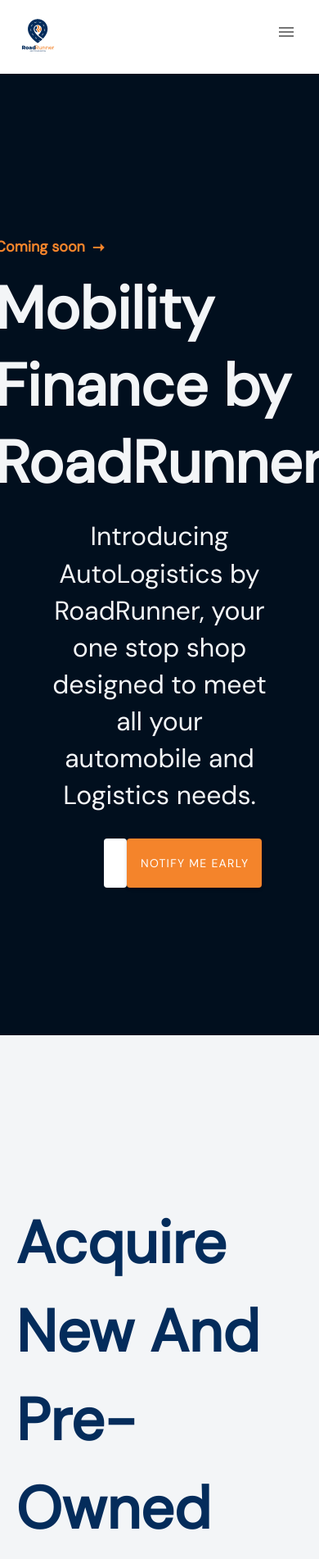
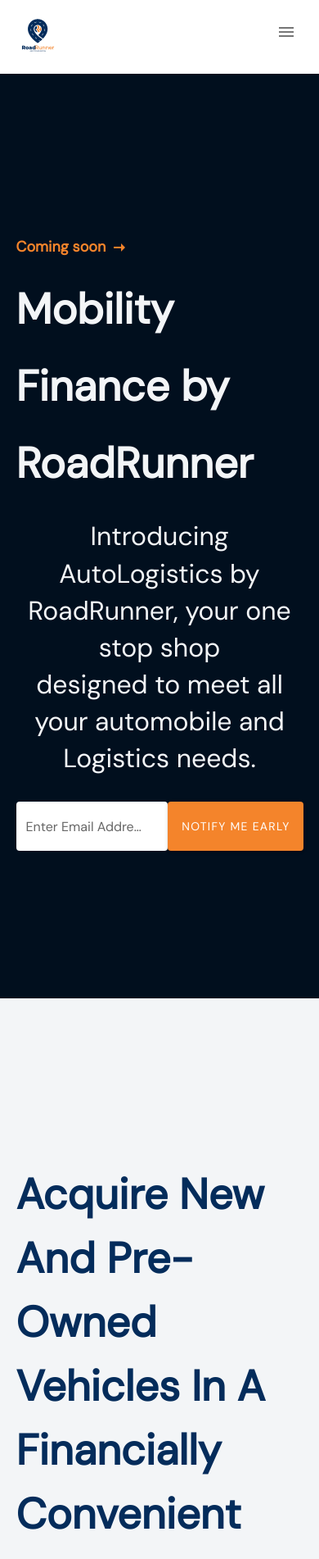
Before and after one commit to sadeeqdev/roadrunner-landing-page, a Vue app: page /finance in a window 390 px wide. Shown: the top 1902 px of the page at 82% size. Built offline with nearby package versions, Linux system fonts and the light colour scheme.

Commit message:
fixed finance mobile view

```diff
--- a/src/views/finance/Finance.vue
+++ b/src/views/finance/Finance.vue
@@ -277,4 +277,41 @@
 .benefits-box-bar{
 margin-top: 50px;
 }
+@media only screen and (max-width: 600px) {
+    .coming-soon-header {
+        font-weight: 700;
+        font-size: 52px;
+        line-height: 94px;
+        color: #F3F5F7;
+    }
+
+    .coming-soon-content {
+        padding-top: 200px;
+        width: 90%;
+        margin: auto;
+    }
+
+    .notify-area {
+        width: 100%;
+        margin: 30px auto
+    }
+
+    .acquire-header {
+        font-weight: 700;
+        font-size: 52px;
+        color: #042C5B;
+    }
+
+    .acquire-subheader {
+        font-weight: 500;
+        font-size: 32px;
+        line-height: 141%;
+        color: #525252;
+    }
+
+    .acquire-img {
+        width: 100%;
+        float: right;
+    }
+}
 </style>
```
